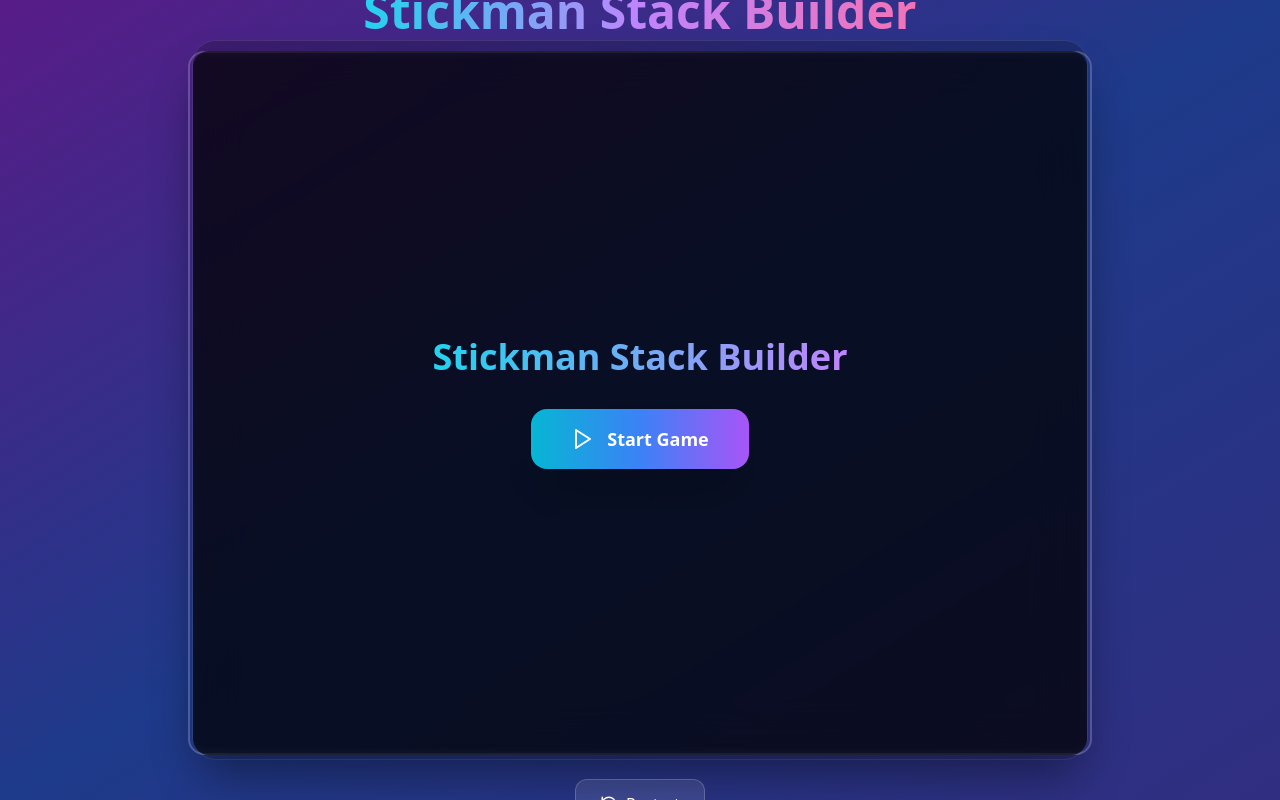
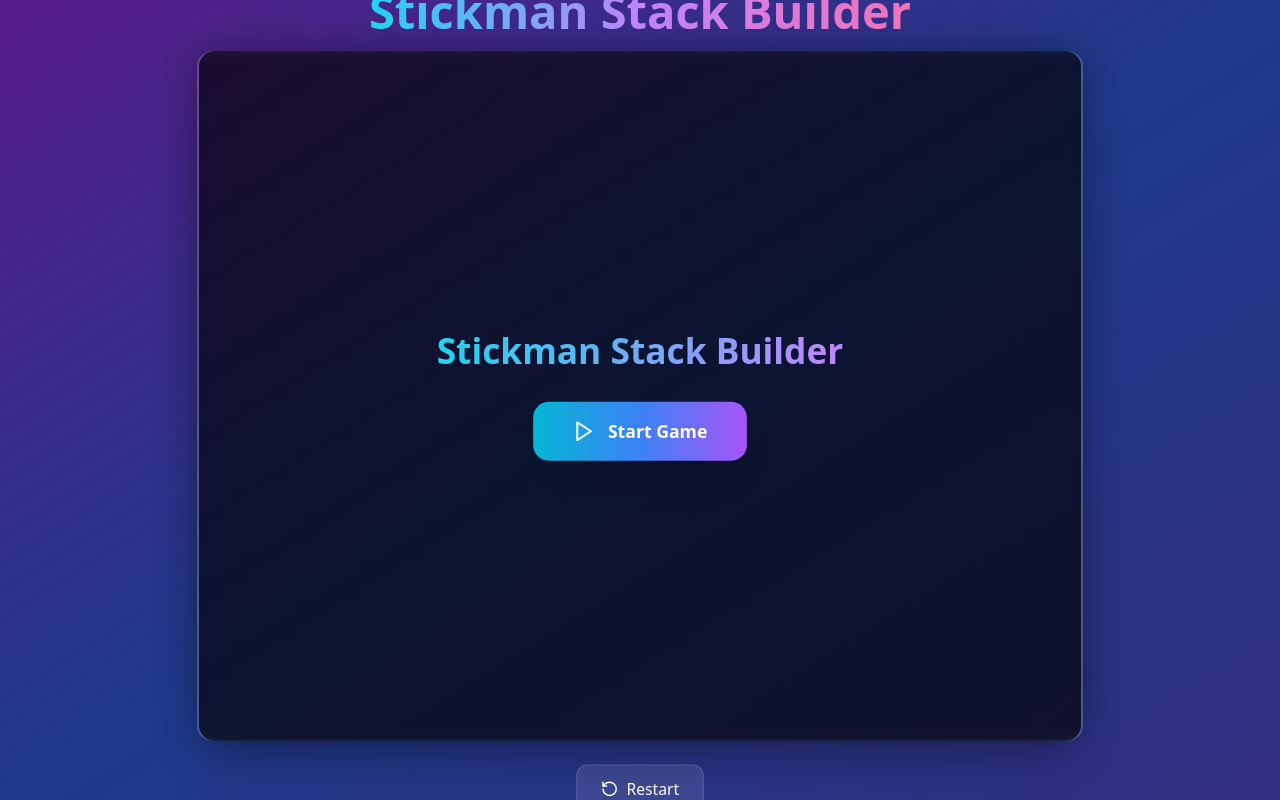
Before and after one commit to cammerbroscammerbro/poki, a React (Vite) app in the folder project/: page / in a window 1280 px wide. Built offline with nearby package versions, Linux system fonts and the light colour scheme.

Commit message:
Update StickmanStackBuilder.tsx

```diff
--- a/project/src/components/StickmanStackBuilder.tsx
+++ b/project/src/components/StickmanStackBuilder.tsx
@@ -86,6 +86,7 @@ const StickmanStackBuilder: React.FC = () => {
   const [lastMidgameAdScore, setLastMidgameAdScore] = useState(0); // Track last score at which ad was shown
   const [isMidgameAdPlaying, setIsMidgameAdPlaying] = useState(false); // Prevent input during ad
   const [midgameAdPending, setMidgameAdPending] = useState(false);
+  const [scale, setScale] = useState(1);
 
   const lastAdBlockRef = useRef(0);
 
@@ -836,6 +837,22 @@ const StickmanStackBuilder: React.FC = () => {
     }
   }
 
+  // Responsive scaling effect
+  useEffect(() => {
+    function handleResize() {
+      const vw = window.innerWidth;
+      const vh = window.innerHeight;
+      const scaleW = vw / CANVAS_WIDTH;
+      const scaleH = vh / CANVAS_HEIGHT;
+      // Use 0.98 to add a little margin
+      const newScale = Math.min(scaleW, scaleH, 1) * 0.98;
+      setScale(newScale);
+    }
+    handleResize();
+    window.addEventListener('resize', handleResize);
+    return () => window.removeEventListener('resize', handleResize);
+  }, []);
+
   return (
     <div className="min-h-screen h-screen w-screen flex flex-col items-center justify-center p-0 m-0 bg-gradient-to-br from-purple-900 via-blue-900 to-indigo-900 overflow-hidden">
       {/* Background music audio element */}
@@ -844,7 +861,21 @@ const StickmanStackBuilder: React.FC = () => {
       <audio ref={jumpSfxRef} src="/cartoon-jump-6462.mp3" preload="auto" />
       {/* Coin sound effect audio element */}
       <audio ref={coinSfxRef} src="/coin-recieved-230517.mp3" preload="auto" />
-      <div className="bg-black/20 backdrop-blur-xl rounded-3xl p-0 shadow-2xl border border-white/10 max-w-4xl w-full flex flex-col items-center justify-center h-[90vh]">
+      <div
+        className="flex flex-col items-center justify-center"
+        style={{
+          width: CANVAS_WIDTH,
+          height: CANVAS_HEIGHT,
+          transform: `scale(${scale})`,
+          transformOrigin: 'top center',
+          transition: 'transform 0.2s cubic-bezier(.4,2,.6,1)',
+          position: 'relative',
+          margin: 'auto',
+          background: 'rgba(0,0,0,0.10)',
+          borderRadius: '2rem',
+          boxShadow: '0 0 40px 0 rgba(0,0,0,0.3)'
+        }}
+      >
         <div className="text-center mb-4 mt-4">
           <h1 className="text-5xl font-bold bg-gradient-to-r from-cyan-400 via-purple-400 to-pink-400 bg-clip-text text-transparent mb-0">
             Stickman Stack Builder
```
